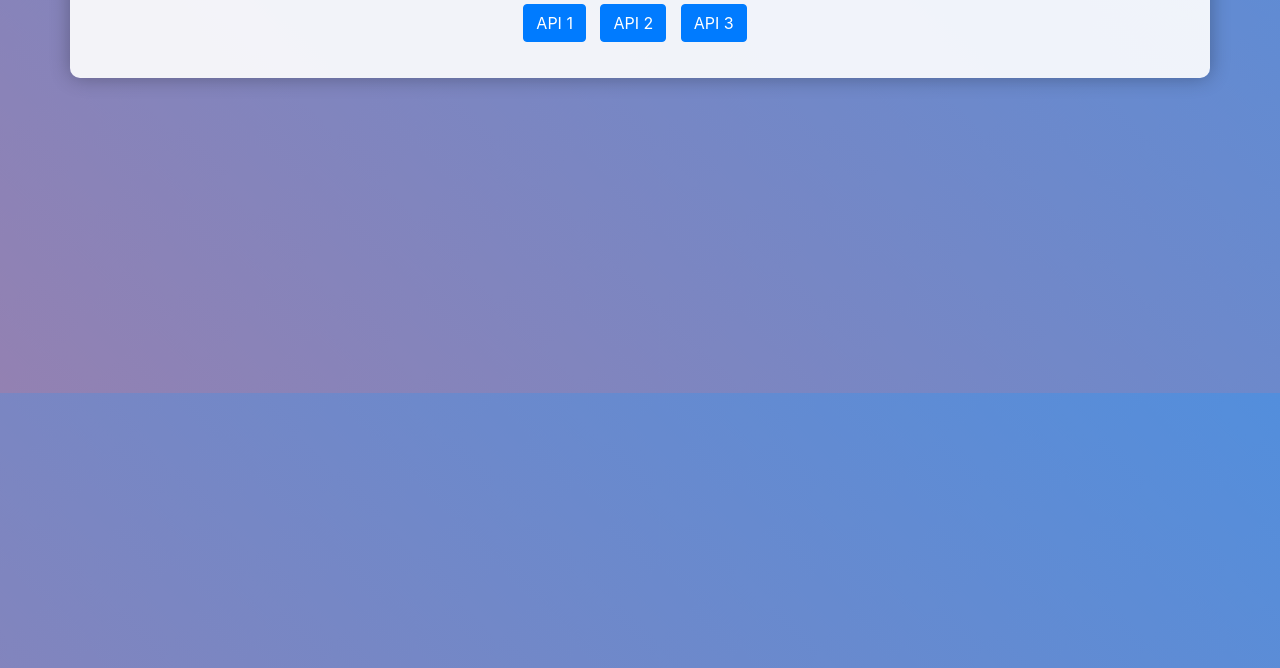
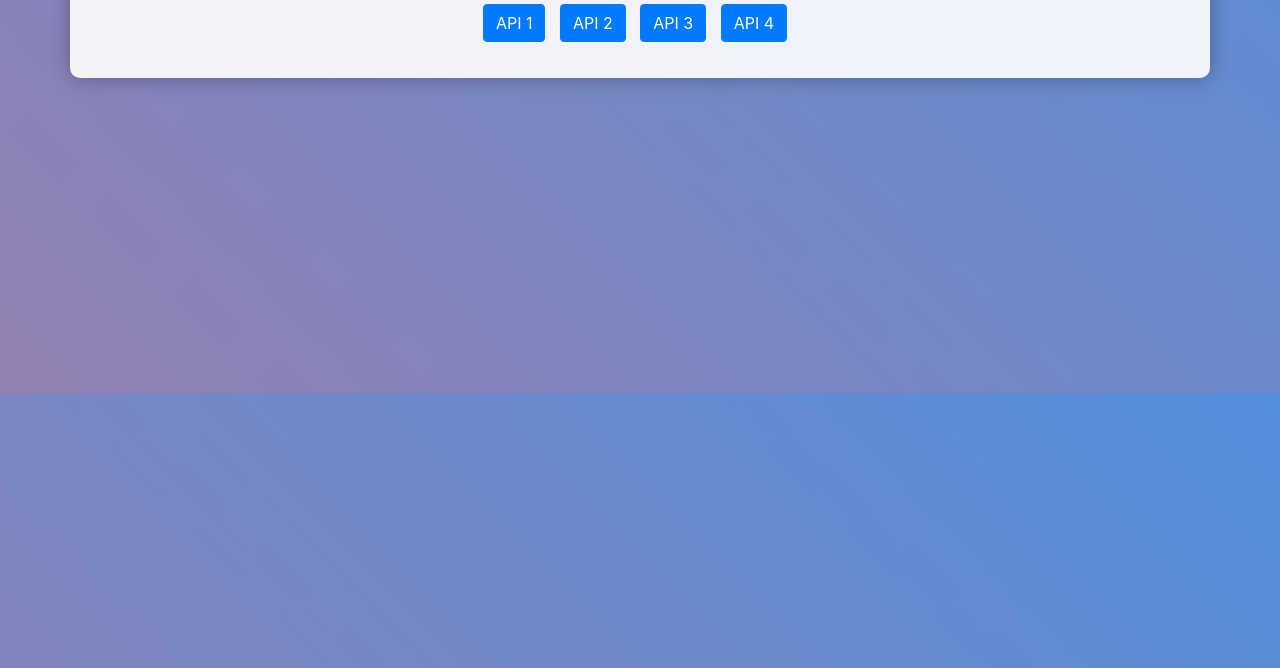
Before and after one commit to devnguyen0111/api-service, a website: page public/index.html in a window 1280 px wide. Shown: the part 132-800 px from the top of the page. Drawn offline with nearby package versions, Linux system fonts and the light colour scheme.

Commit message:
Update api 4

```diff
--- a/public/index.html
+++ b/public/index.html
@@ -25,6 +25,9 @@
         </button>
         <button class="btn btn-primary api-button" data-api="api3">
           API 3
+        </button>
+        <button class="btn btn-primary api-button" data-api="api4">
+          API 4
         </button>
       </div>
       <div class="mt-3" id="api-details">
```
